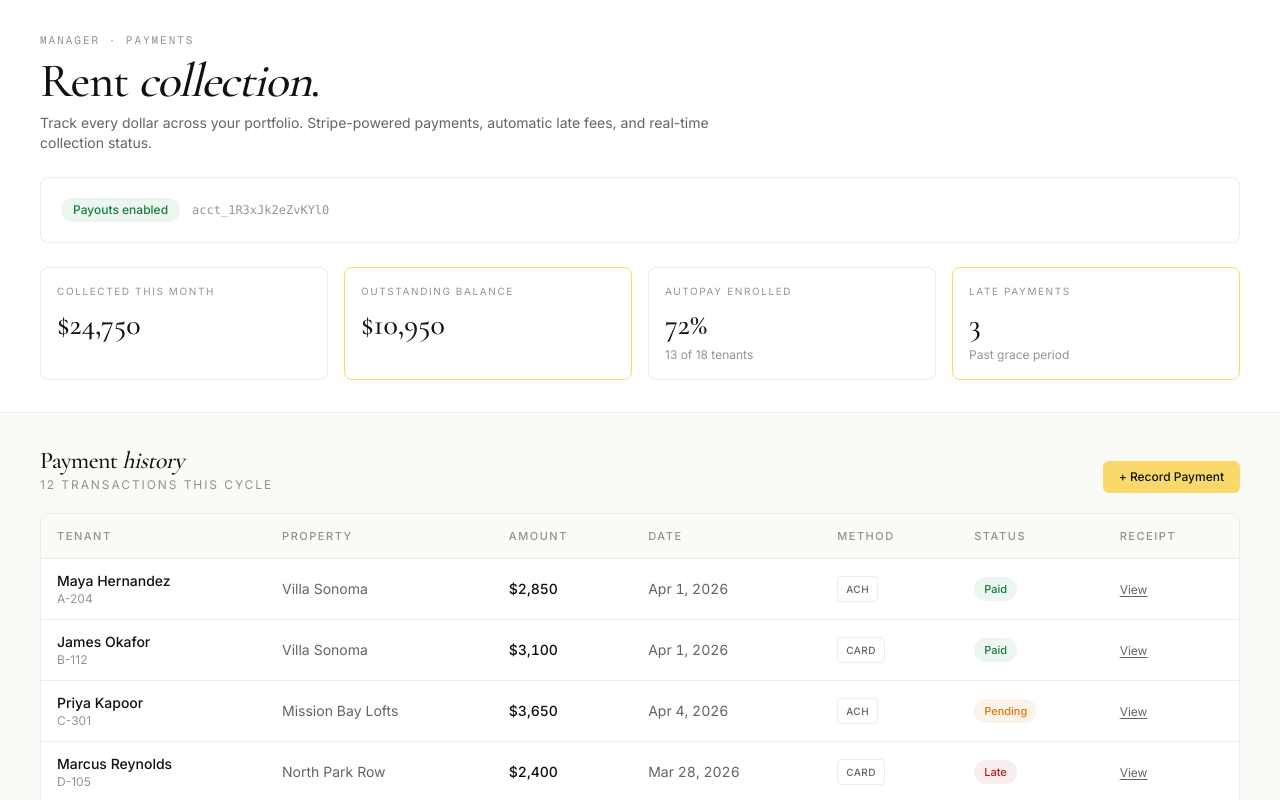
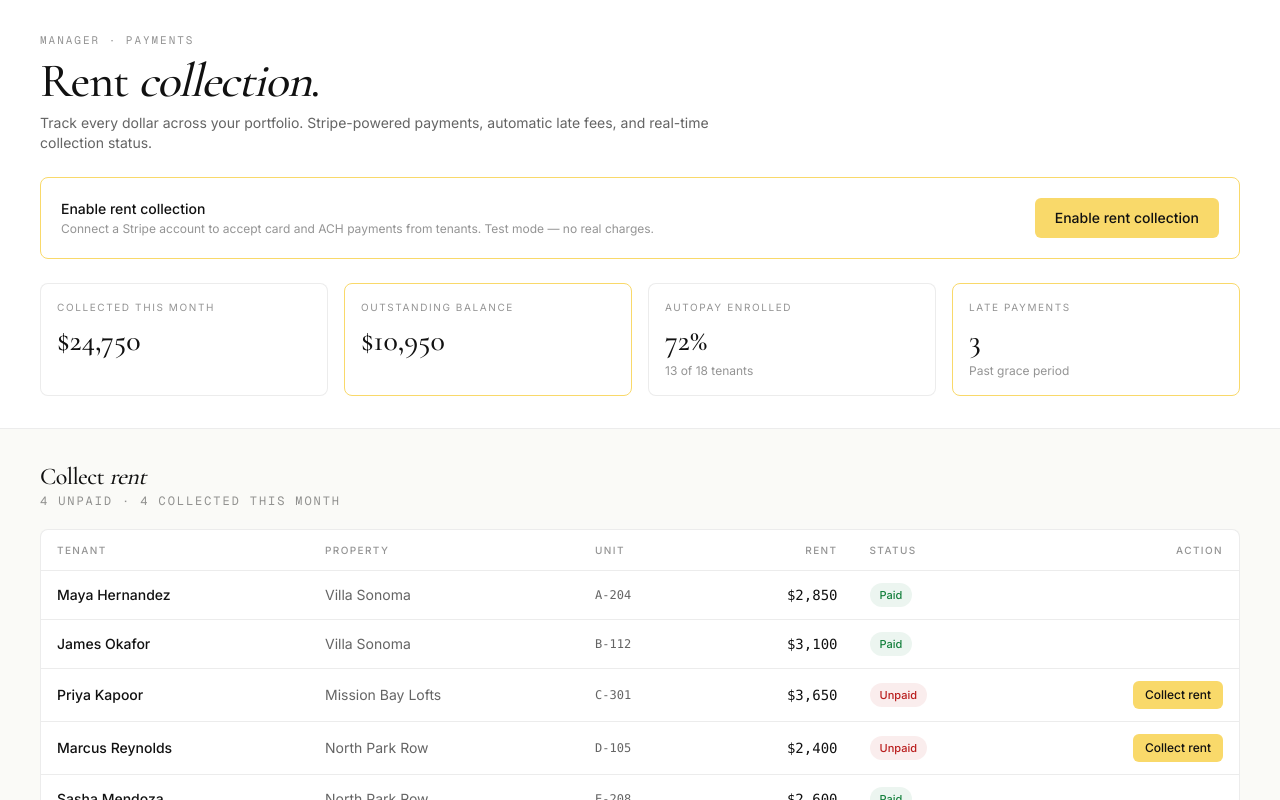
Before and after one commit to raeganmbeckh-jpg/casa-app, a Next.js app: page /workspace/manager/payments in a window 1280 px wide. Shown: the top 800 px of the page. Built offline with nearby package versions, Linux system fonts and the light colour scheme; a web font is replaced by a local one.

Commit message:
fix: Payments page — real Stripe onboarding card, collect rent per lease, demote manual record

```diff
--- a/src/app/workspace/manager/payments/page.tsx
+++ b/src/app/workspace/manager/payments/page.tsx
@@ -93,14 +93,36 @@ const outstandingBalance = MOCK_PAYMENTS.filter((p) => p.status !== 'paid').redu
 const autopayPct = 72;
 const lateCount = MOCK_UNITS.filter((u) => u.status === 'late').length;
 
-/* ── Stripe Connect mock ────────────────────────────────────────── */
-const MOCK_CONNECT: ConnectStatus = 'complete';
-const MOCK_STRIPE_ACCOUNT_ID = 'acct_1R3xJk2eZvKYl0';
+/* ── Active leases for rent collection ──────────────────────────── */
+type ActiveLease = {
+  id: string;
+  tenant: string;
+  property: string;
+  unit: string;
+  monthlyRent: number;
+  paidThisMonth: boolean;
+};
+
+const MOCK_LEASES: ActiveLease[] = [
+  { id: 'l1', tenant: 'Maya Hernandez',   property: 'Villa Sonoma',     unit: 'A-204', monthlyRent: 2850, paidThisMonth: true },
+  { id: 'l2', tenant: 'James Okafor',      property: 'Villa Sonoma',     unit: 'B-112', monthlyRent: 3100, paidThisMonth: true },
+  { id: 'l3', tenant: 'Priya Kapoor',      property: 'Mission Bay Lofts', unit: 'C-301', monthlyRent: 3650, paidThisMonth: false },
+  { id: 'l4', tenant: 'Marcus Reynolds',   property: 'North Park Row',    unit: 'D-105', monthlyRent: 2400, paidThisMonth: false },
+  { id: 'l5', tenant: 'Sasha Mendoza',     property: 'North Park Row',    unit: 'E-208', monthlyRent: 2600, paidThisMonth: true },
+  { id: 'l6', tenant: 'Daniel Park',       property: 'Mission Bay Lofts', unit: 'F-410', monthlyRent: 3950, paidThisMonth: true },
+  { id: 'l7', tenant: 'Aaliyah Brooks',    property: 'Villa Sonoma',     unit: 'G-102', monthlyRent: 2750, paidThisMonth: false },
+  { id: 'l8', tenant: "Liam O\u2019Sullivan", property: 'North Park Row', unit: 'H-307', monthlyRent: 2550, paidThisMonth: false },
+];
+
+/* ── Stripe Connect — default to none so onboarding card shows ─── */
+const INITIAL_CONNECT: ConnectStatus = 'none';
 
 /* ── Page ───────────────────────────────────────────────────────── */
 export default function PaymentsPage() {
-  const [connectStatus, setConnectStatus] = useState<ConnectStatus>(MOCK_CONNECT);
+  const [connectStatus, setConnectStatus] = useState<ConnectStatus>(INITIAL_CONNECT);
   const [connectLoading, setConnectLoading] = useState(false);
+  const [connectError, setConnectError] = useState('');
+  const [collectingId, setCollectingId] = useState<string | null>(null);
   const [showRecordForm, setShowRecordForm] = useState(false);
   const [recordForm, setRecordForm] = useState({ tenant: '', amount: '', method: 'ach' as PaymentMethod, date: '' });
 
@@ -108,6 +130,7 @@ export default function PaymentsPage() {
 
   const handleOnboard = async () => {
     setConnectLoading(true);
+    setConnectError('');
     try {
       const res = await fetch('/api/stripe/connect/onboard', {
         method: 'POST',
@@ -116,10 +139,35 @@ export default function PaymentsPage() {
       });
       const data = await res.json();
       if (data.url) window.location.href = data.url;
+      else setConnectError(data.error || 'Failed to start onboarding. Check Stripe API key.');
     } catch {
-      console.error('Onboarding failed');
+      setConnectError('Network error — could not reach Stripe. Try again.');
     } finally {
       setConnectLoading(false);
+    }
+  };
+
+  const handleCollectRent = async (lease: ActiveLease) => {
+    setCollectingId(lease.id);
+    try {
+      const res = await fetch('/api/stripe/checkout', {
+        method: 'POST',
+        headers: { 'Content-Type': 'application/json' },
+        body: JSON.stringify({
+          leaseId: lease.id,
+          amount: lease.monthlyRent,
+          type: 'rent',
+          tenantEmail: '',
+          successUrl: window.location.href + '?payment=success',
+          cancelUrl: window.location.href + '?payment=cancelled',
+        }),
+      });
+      const data = await res.json();
+      if (data.url) window.location.href = data.url;
+    } catch {
+      console.error('Checkout failed');
+    } finally {
+      setCollectingId(null);
     }
   };
 
@@ -168,10 +216,11 @@ export default function PaymentsPage() {
           {/* ── Connect onboarding card ──────────────────────── */}
           <div className="mt-6 rounded-lg border bg-white p-5" style={{ borderColor: connectStatus === 'none' ? BUTTER : HAIRLINE }}>
             {connectStatus === 'none' && (
+              <div>
                 <div className="flex flex-col gap-4 sm:flex-row sm:items-center sm:justify-between">
                   <div>
-                  <p className="text-sm font-medium" style={{ color: INK }}>Start collecting rent online</p>
-                  <p className="mt-0.5 text-xs" style={{ color: DIM }}>Connect a Stripe account to accept card and ACH payments from tenants.</p>
+                    <p className="text-sm font-medium" style={{ color: INK }}>Enable rent collection</p>
+                    <p className="mt-0.5 text-xs" style={{ color: DIM }}>Connect a Stripe account to accept card and ACH payments from tenants. Test mode — no real charges.</p>
                   </div>
                   <motion.button
                     whileHover={{ scale: 1.02 }}
@@ -181,8 +230,12 @@ export default function PaymentsPage() {
                     className="shrink-0 rounded-md px-5 py-2.5 text-sm font-medium transition-opacity disabled:opacity-50"
                     style={{ backgroundColor: BUTTER, color: INK }}
                   >
-                  {connectLoading ? 'Redirecting...' : 'Enable Rent Collection'}
+                    {connectLoading ? 'Redirecting to Stripe...' : 'Enable rent collection'}
                   </motion.button>
+                </div>
+                {connectError && (
+                  <p className="mt-3 text-xs" style={{ color: RED }}>{connectError}</p>
+                )}
               </div>
             )}
             {connectStatus === 'pending' && (
@@ -198,7 +251,7 @@ export default function PaymentsPage() {
                 <span className="inline-flex items-center rounded-full px-3 py-1 text-xs font-medium" style={{ backgroundColor: 'rgba(21,128,61,0.08)', color: GREEN }}>
                   Payouts enabled
                 </span>
-                <span className="font-mono text-xs" style={{ color: DIM }}>{MOCK_STRIPE_ACCOUNT_ID}</span>
+                <span className="font-mono text-xs" style={{ color: DIM }}>Connected</span>
               </div>
             )}
           </div>
@@ -215,6 +268,68 @@ export default function PaymentsPage() {
 
       {/* ── Main ───────────────────────────────────────────────── */}
       <main className="mx-auto max-w-7xl px-6 py-8 lg:px-10">
+
+        {/* ── Collect Rent — active leases ──────────────────── */}
+        <section className="mb-12">
+          <h2 className="text-2xl tracking-tight" style={{ fontFamily: 'var(--font-heading)', fontWeight: 500 }}>
+            Collect <em className="italic">rent</em>
+          </h2>
+          <p className="mb-5 text-xs uppercase tracking-[0.16em]" style={{ color: DIM, fontFamily: 'var(--font-geist-mono)' }}>
+            {MOCK_LEASES.filter(l => !l.paidThisMonth).length} unpaid &middot; {MOCK_LEASES.filter(l => l.paidThisMonth).length} collected this month
+          </p>
+          <div className="overflow-hidden rounded-lg border bg-white" style={{ borderColor: HAIRLINE }}>
+            <table className="w-full text-sm">
+              <thead>
+                <tr className="border-b text-left text-[10px] uppercase tracking-[0.14em]" style={{ borderColor: HAIRLINE, color: DIM }}>
+                  <th className="px-4 py-2.5 font-medium">Tenant</th>
+                  <th className="px-4 py-2.5 font-medium">Property</th>
+                  <th className="px-4 py-2.5 font-medium">Unit</th>
+                  <th className="px-4 py-2.5 font-medium text-right">Rent</th>
+                  <th className="px-4 py-2.5 font-medium">Status</th>
+                  <th className="px-4 py-2.5 font-medium text-right">Action</th>
+                </tr>
+              </thead>
+              <tbody>
+                {MOCK_LEASES.map((lease) => (
+                  <motion.tr
+                    key={lease.id}
+                    whileHover={{ x: 2 }}
+                    transition={{ type: 'spring', stiffness: 400, damping: 30 }}
+                    className="border-b last:border-0"
+                    style={{ borderColor: HAIRLINE }}
+                  >
+                    <td className="px-4 py-3 font-medium" style={{ color: INK }}>{lease.tenant}</td>
+                    <td className="px-4 py-3" style={{ color: MID }}>{lease.property}</td>
+                    <td className="px-4 py-3 font-mono text-xs" style={{ color: MID }}>{lease.unit}</td>
+                    <td className="px-4 py-3 text-right font-mono tabular-nums" style={{ color: INK }}>{fmtMoney(lease.monthlyRent)}</td>
+                    <td className="px-4 py-3">
+                      {lease.paidThisMonth ? (
+                        <span className="inline-flex items-center rounded-full px-2.5 py-0.5 text-[11px] font-medium" style={{ backgroundColor: 'rgba(21,128,61,0.08)', color: GREEN }}>Paid</span>
+                      ) : (
+                        <span className="inline-flex items-center rounded-full px-2.5 py-0.5 text-[11px] font-medium" style={{ backgroundColor: 'rgba(185,28,28,0.08)', color: RED }}>Unpaid</span>
+                      )}
+                    </td>
+                    <td className="px-4 py-3 text-right">
+                      {!lease.paidThisMonth && (
+                        <motion.button
+                          whileHover={{ scale: 1.02 }}
+                          whileTap={{ scale: 0.98 }}
+                          onClick={() => handleCollectRent(lease)}
+                          disabled={collectingId === lease.id}
+                          className="rounded-md px-3 py-1.5 text-xs font-medium transition-opacity disabled:opacity-50"
+                          style={{ backgroundColor: BUTTER, color: INK }}
+                        >
+                          {collectingId === lease.id ? 'Opening...' : 'Collect rent'}
+                        </motion.button>
+                      )}
+                    </td>
+                  </motion.tr>
+                ))}
+              </tbody>
+            </table>
+          </div>
+        </section>
+
         {/* ── Payment History ────────────────────────────────── */}
         <section className="mb-12">
           <div className="mb-5 flex flex-col gap-3 sm:flex-row sm:items-end sm:justify-between">
@@ -224,15 +339,13 @@ export default function PaymentsPage() {
               </h2>
               <p className="text-xs uppercase tracking-[0.16em]" style={{ color: DIM }}>{MOCK_PAYMENTS.length} transactions this cycle</p>
             </div>
-            <motion.button
-              whileHover={{ scale: 1.02 }}
-              whileTap={{ scale: 0.98 }}
+            <button
               onClick={() => setShowRecordForm(!showRecordForm)}
-              className="shrink-0 rounded-md px-4 py-2 text-xs font-medium"
-              style={{ backgroundColor: BUTTER, color: INK }}
+              className="shrink-0 text-xs font-medium underline underline-offset-2 transition-opacity hover:opacity-70"
+              style={{ color: MID }}
             >
-              {showRecordForm ? 'Cancel' : '+ Record Payment'}
-            </motion.button>
+              {showRecordForm ? 'Cancel' : 'Record manual payment'}
+            </button>
           </div>
 
           {/* ── Record Payment form ──────────────────────────── */}
```
Lines whose indentation alone changed are shown as unchanged.
